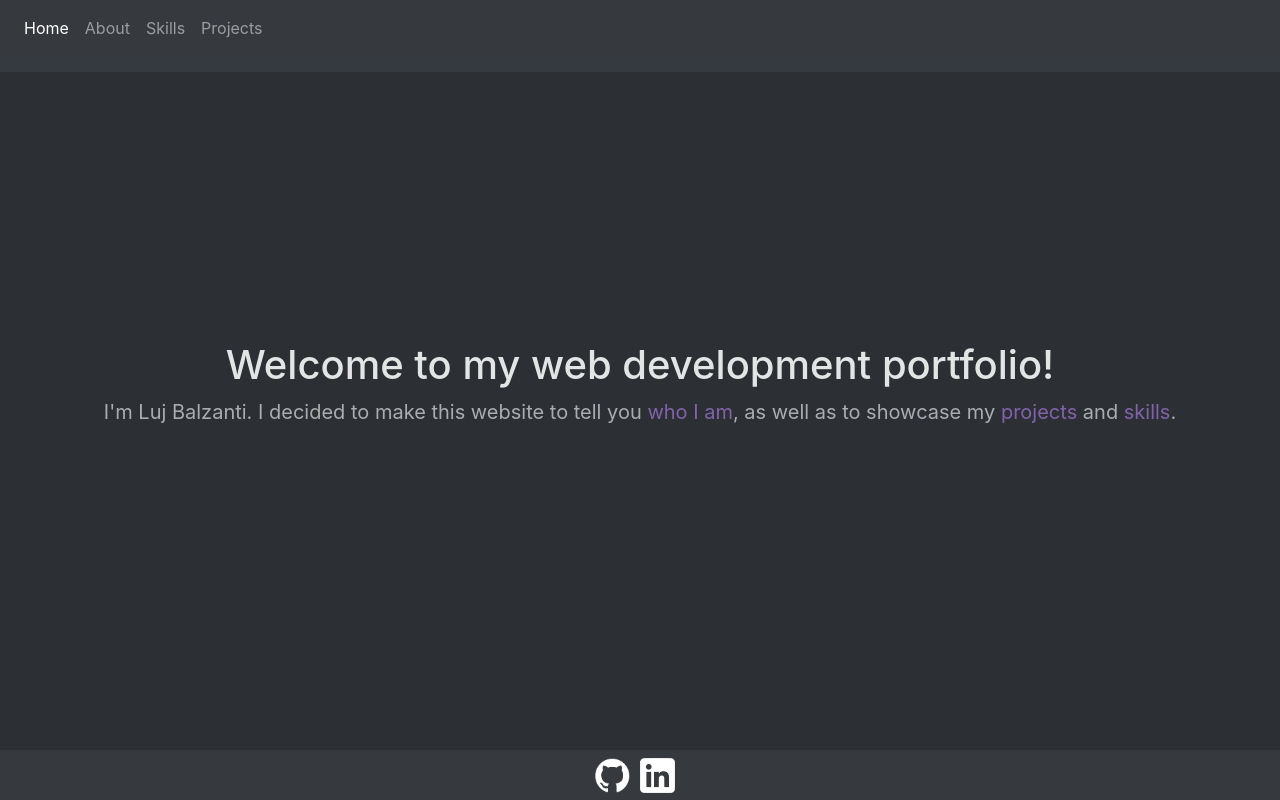
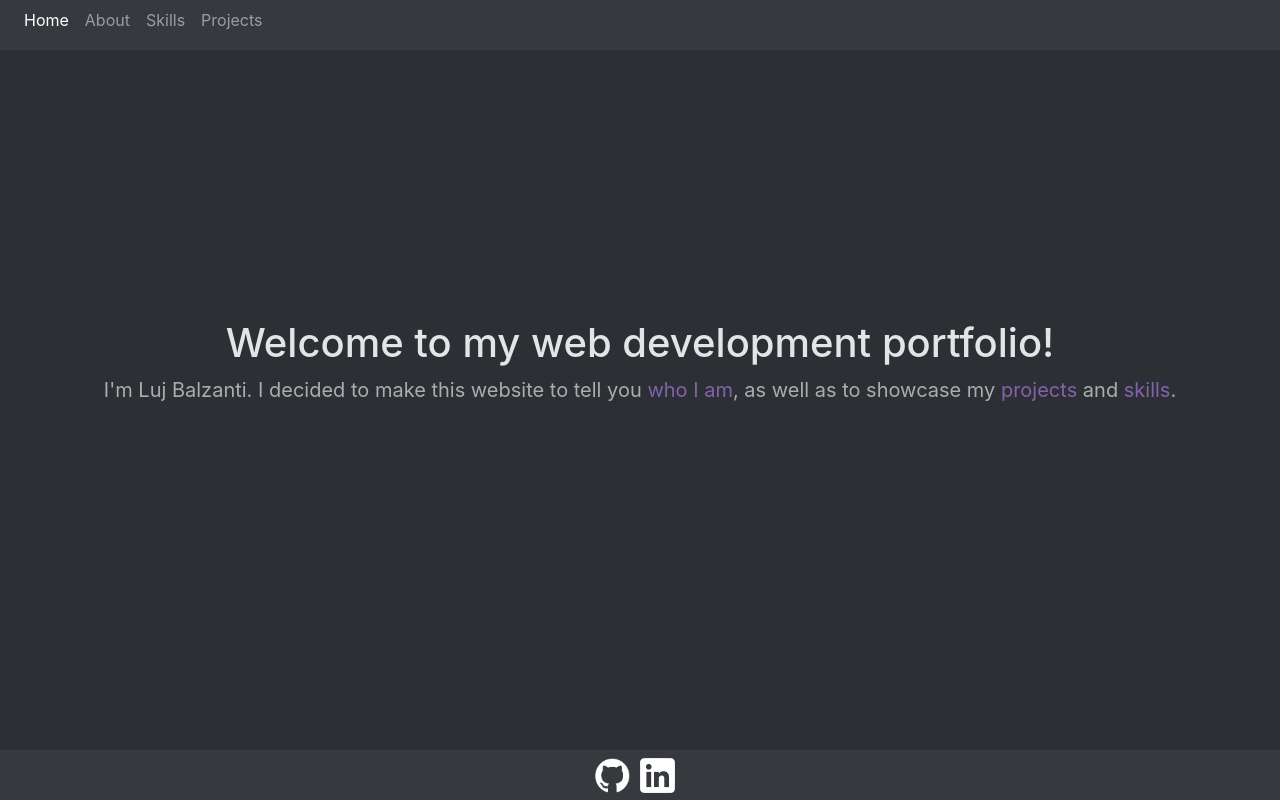
Before and after one commit to LujBalzanti/react-personal-website, a React (Create React App) app: page /#/ in a window 1280 px wide. Built offline with nearby package versions, Linux system fonts and the light colour scheme.

Commit message:
fix: change nav size

```diff
--- a/src/Components/Components.css
+++ b/src/Components/Components.css
@@ -68,3 +68,8 @@ a:hover {
     margin-left: 20px;
     margin-right: 20px;
 }
+
+.navbar {
+    padding-bottom: 5px;
+    padding-top: 0px;
+}
```
Also changed, not shown: 1 other file (tests, documents, lock files or other folders).
